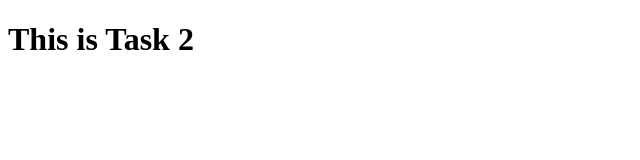
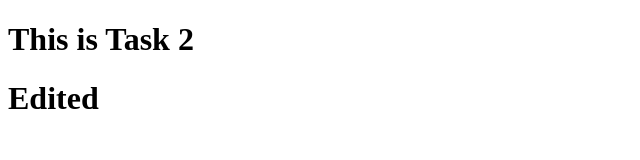
Before and after one commit to SucharithaSathupalli01/030724, a plain HTML site: page index.html in a window 1280 px wide. Shown: the whole page, without its empty margins (0-640 px from the left). Drawn offline with Linux system fonts and the light colour scheme.

Commit message:
Modified

```diff
--- a/index.html
+++ b/index.html
@@ -7,5 +7,6 @@
 </head>
 <body>
     <h1> This is Task 2 </h1>
+    <h1> Edited </h1>
 </body>
 </html>
```
